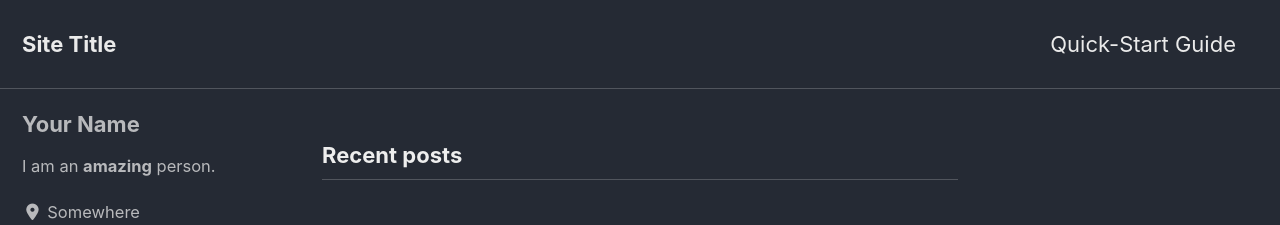
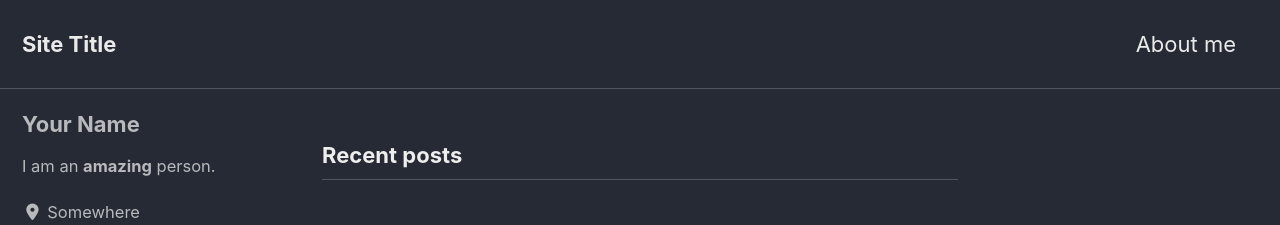
Before and after one commit to pedroherrerovidal/pedroherrerovidal.github.io, a Jekyll site: the page built from index.html, in a window 1280 px wide and 900 px high. Shown: the top 225 px of the window. Built offline with Jekyll 4.4.1, drawn with Linux system fonts in a browser that asks for light colours; cached includes are drawn as plain includes; nearby versions of some CDN libraries; the list of posts is cut into pages by our own code.

Commit message:
Update navigation.yml

```diff
--- a/_data/navigation.yml
+++ b/_data/navigation.yml
@@ -1,7 +1,7 @@
 # main links
 main:
-  - title: "Quick-Start Guide"
-    url: https://mmistakes.github.io/minimal-mistakes/docs/quick-start-guide/
+  - title: "About me"
+    url: https://pedroherrerovidal.github.io/aboutme/
   # - title: "About"
   #   url: https://mmistakes.github.io/minimal-mistakes/about/
   # - title: "Sample Posts"
```
